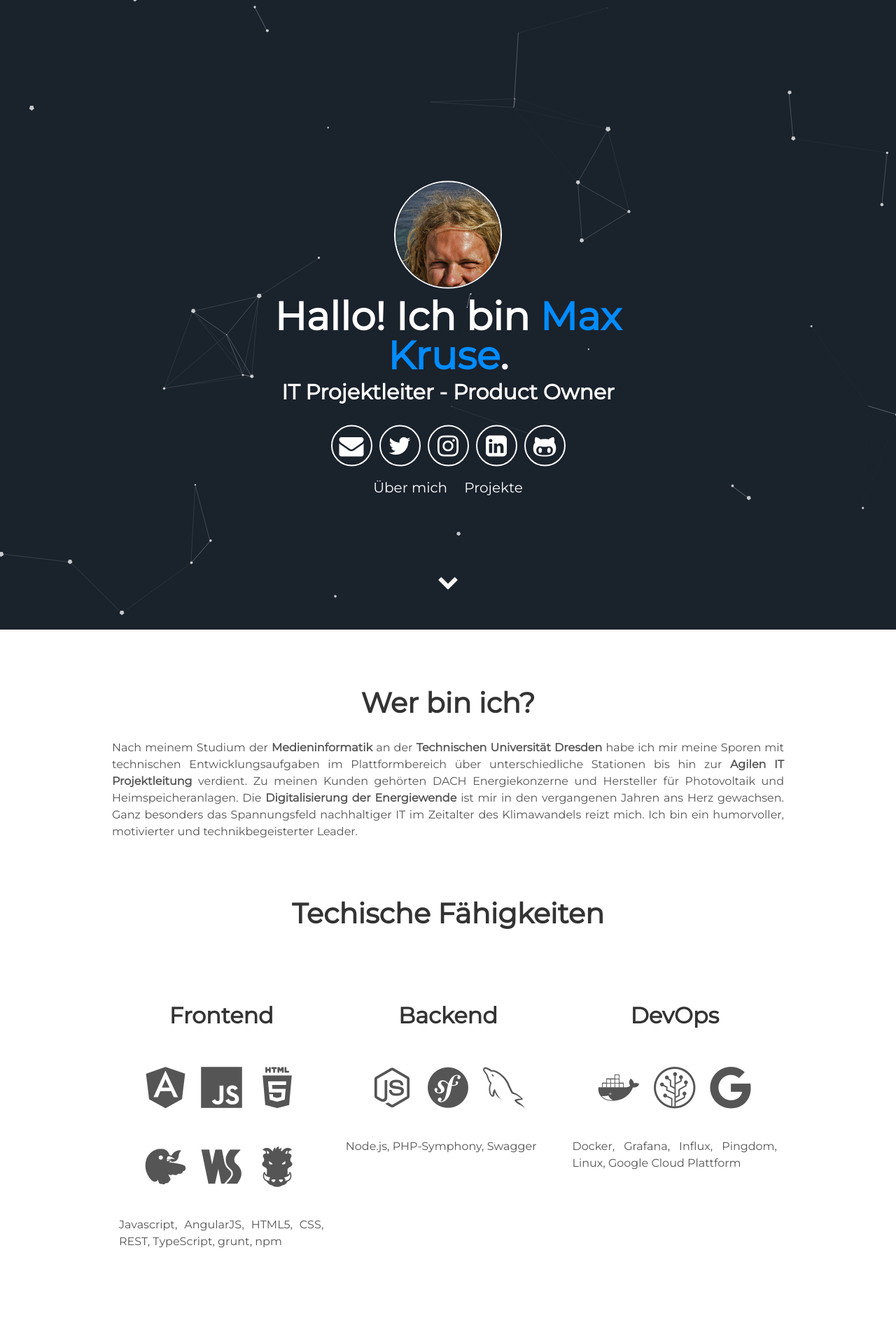
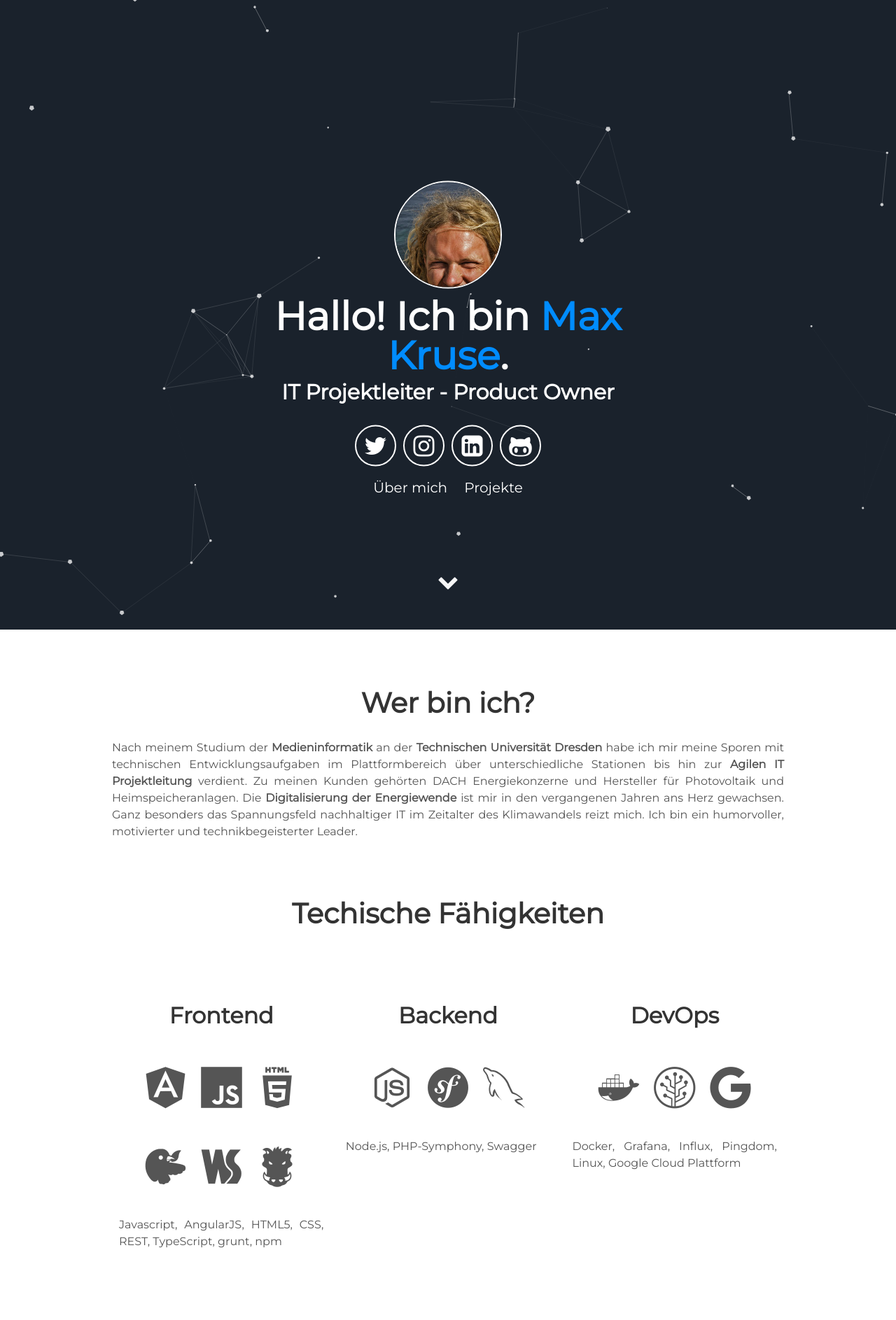
Before and after one commit to krumax/krumax.github.io, a Jekyll site: the page built from index.html, in a window 1280 px wide. Shown: the top 1887 px of the page at 70% size. Built offline with Jekyll 4.4.1, drawn with Linux system fonts in a browser that asks for light colours.

Commit message:
deleted mail link from header

```diff
--- a/_includes/header.html
+++ b/_includes/header.html
@@ -6,7 +6,6 @@
         <span class="site-description">{{site.user_title}}</span>
       </h1>
       <div class="header-icons">
-        <a aria-label="Send email" href="#"><i class="icon fa fa-envelope"></i></a>
         <a aria-label="Twitter" target="_blank" href={{site.twitter_url}}><i class="icon fa fa-twitter" aria-hidden="true"></i></a>
         <a aria-label="Instagram" target="_blank" href={{site.instagram_url}}><i class="icon fa fa-instagram" aria-hidden="true"></i></a>
         <a aria-label="LinkedIn" target="_blank" href={{site.linkedin_url}}><i class="icon fa fa-linkedin-square" aria-hidden="true"></i></a>
```
